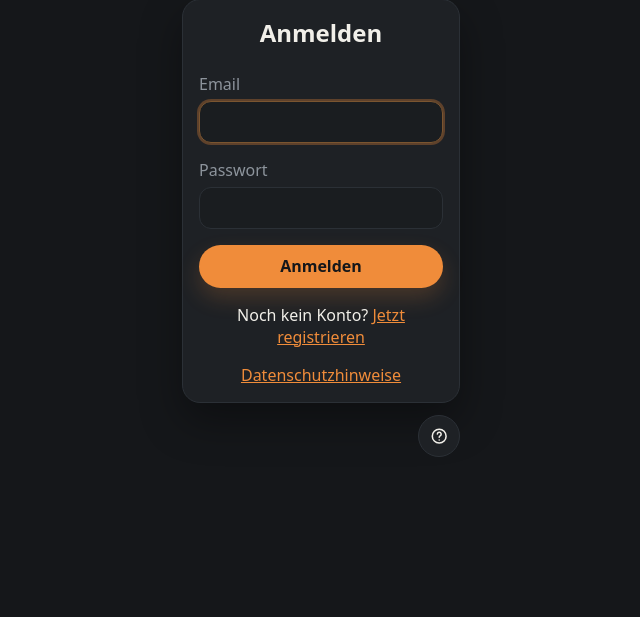
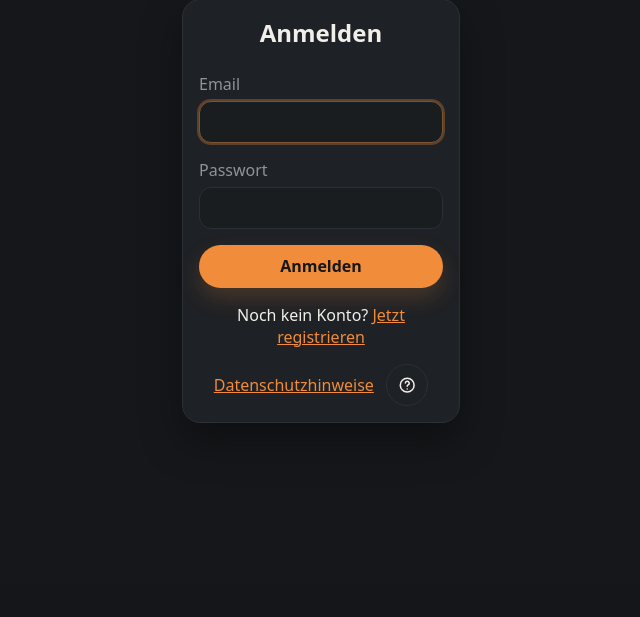
Before and after one commit to Wombatly/MotoDB, a Flask app: page /login in a window 1280 px wide. Shown: the part 377-994 px from the top of the page, without its empty margins (319-959 px from the left). After the commit the page ends 800 px from the top, so only its background shows below. Run offline with Flask 3, Linux system fonts and the light colour scheme; some libraries are stand-ins or nearby versions.

Commit message:
Auth: Hilfebutton in die Karte neben die untere Link-Zeile setzen
Login: Button steht jetzt neben den Datenschutzhinweisen in der Karte.
Registrierung: Button neben „Hier anmelden" (die Datenschutzhinweise
liegen dort im Checkbox-Label). .auth-help ist jetzt eine zentrierte
Flex-Zeile mit Abstand statt eines rechtsbündigen Blocks unter der Karte.

Co-Authored-By: Claude Opus 5 <noreply@anthropic.com>

```diff
--- a/app/static/css/app.css
+++ b/app/static/css/app.css
@@ -2161,9 +2161,11 @@ a {
 
 /* ---------- Kontextsensitive Hilfe ---------- */
 .auth-help {
-  display: flex;
-  justify-content: flex-end;
-  margin-top: 0.75rem;
+  align-items: center;
+  display: flex;
+  gap: 0.75rem;
+  justify-content: center;
+  margin-top: 1rem;
 }
 
 .help-trigger svg {
--- a/app/templates/auth/login.html
+++ b/app/templates/auth/login.html
@@ -37,13 +37,13 @@
                                 <p>Noch kein Konto? <a href="{{ url_for('auth.register') }}">Jetzt registrieren</a></p>
                             </div>
                         {% endif %}
-                        <p class="text-center mb-0 mt-3">
+                        <div class="auth-help">
                             <a href="{{ url_for('main.privacy') }}">Datenschutzhinweise</a>
-                        </p>
+                            {{ help_button("konto") }}
+                        </div>
                     {% endif %}
                 </div>
             </div>
-            <div class="auth-help">{{ help_button("konto") }}</div>
         </div>
     </div>
 </div>
--- a/app/templates/auth/register.html
+++ b/app/templates/auth/register.html
@@ -35,12 +35,12 @@
                         </div>
                         <button type="submit" class="btn btn-primary w-100">Registrieren</button>
                     </form>
-                    <div class="text-center mt-3">
-                        <p>Du hast bereits ein Konto? <a href="{{ url_for('auth.login') }}">Hier anmelden</a></p>
+                    <div class="auth-help">
+                        <span>Du hast bereits ein Konto? <a href="{{ url_for('auth.login') }}">Hier anmelden</a></span>
+                        {{ help_button("konto") }}
                     </div>
                 </div>
             </div>
-            <div class="auth-help">{{ help_button("konto") }}</div>
         </div>
     </div>
 </div>
```
